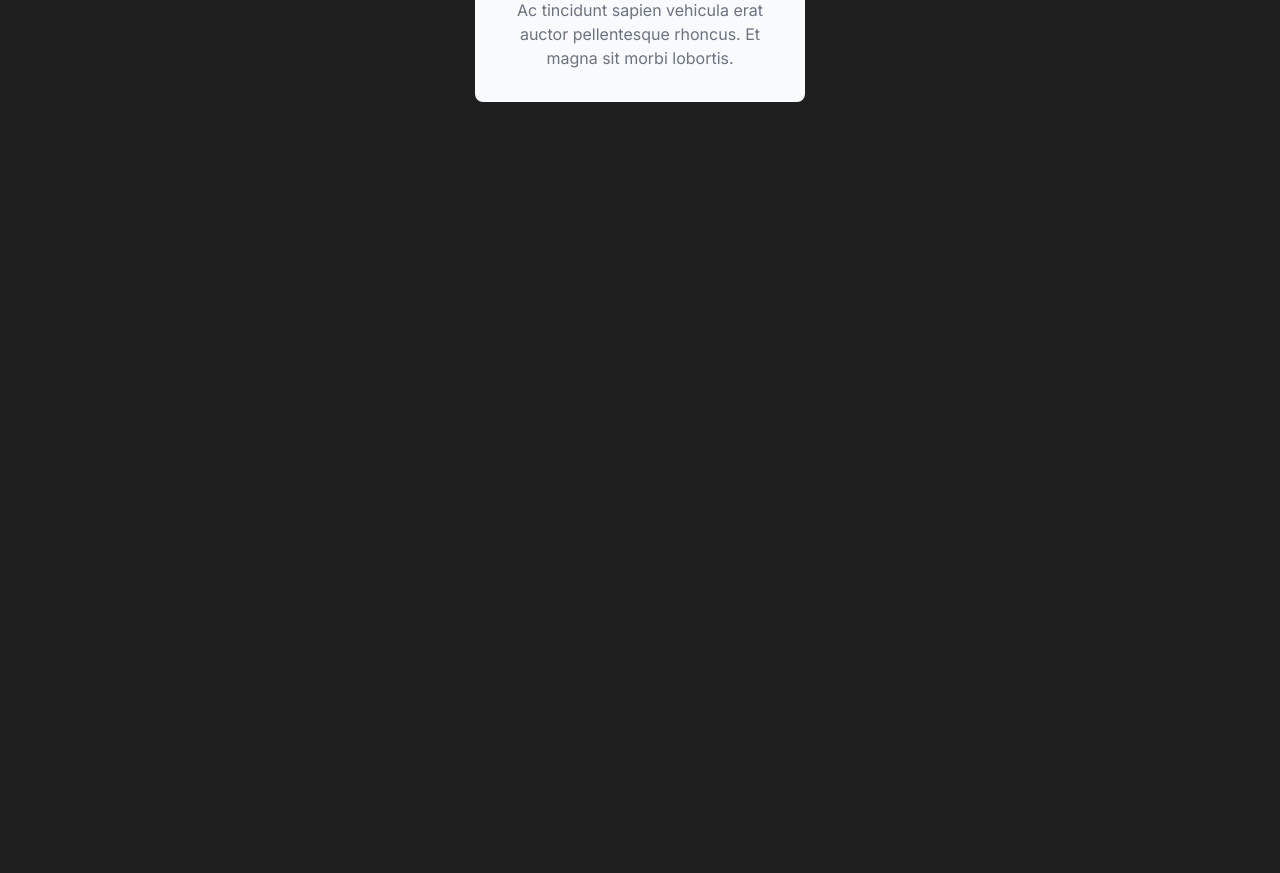
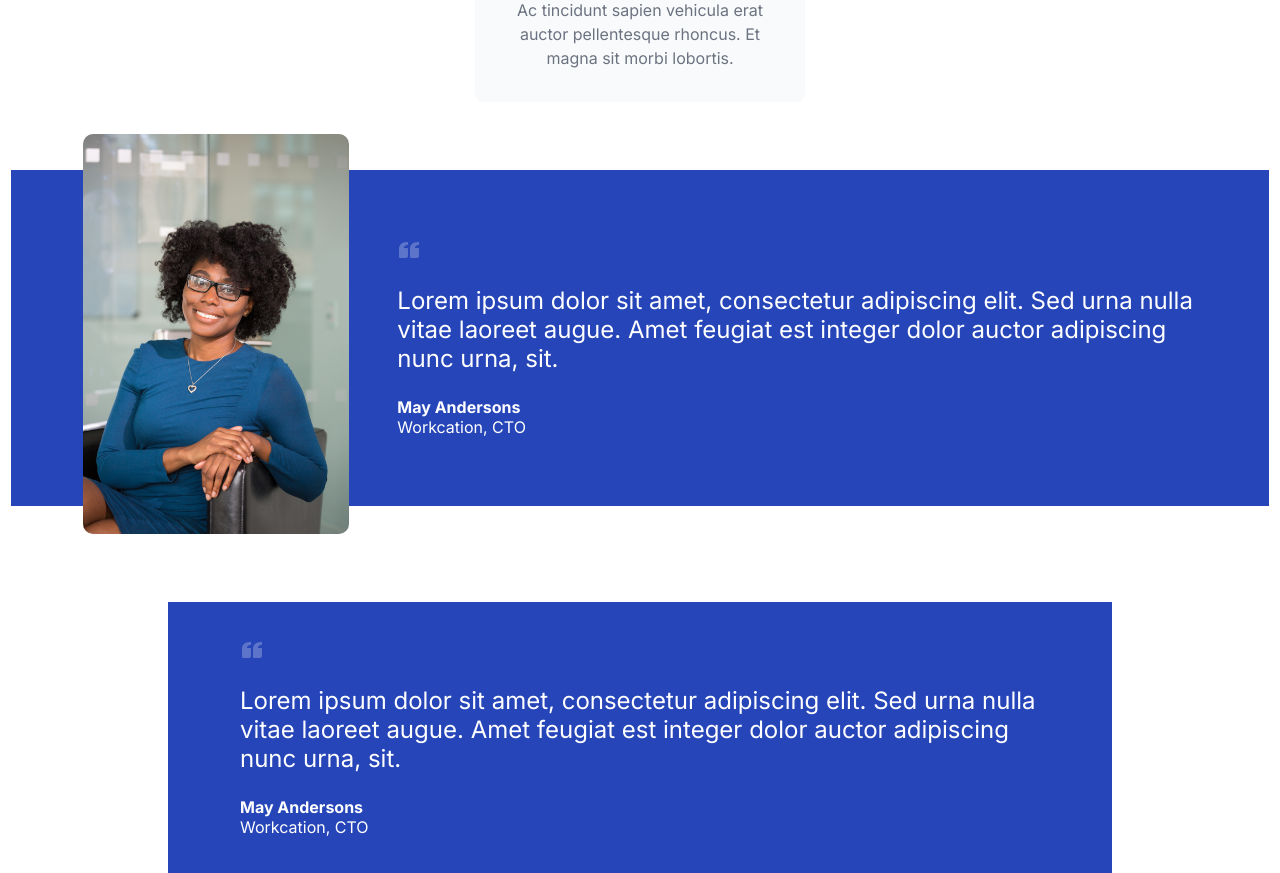
Before and after one commit to Jason-pixel425/componentLibrary, a React (Vite) app: page / in a window 1280 px wide. Shown: the part 1040-1913 px from the top of the page. Before the commit the page ends 1142 px from the top, so only its background shows below. Built offline with nearby package versions, Linux system fonts and the light colour scheme.

Commit message:
Finished Testimonial component
Just need to do documentation

```diff
--- a/components/Testimonial/Testimonial.jsx
+++ b/components/Testimonial/Testimonial.jsx
@@ -1,5 +1,27 @@
+import classnames from 'classnames'
+import { BiSolidQuoteLeft } from "react-icons/bi";
 
 
-export default function Testimonial() {
 
+import testImg from './testImage/testImage.jfif'
+
+export default function Testimonial({imgSrc,
+     imgAlt='',
+     personName='May Andersons',
+     personOccupation='Workcation, CTO',
+     children}) {
+        const classes = classnames('testimonial', 'testimonial-with-img')
+        return (
+            <div className={classes}>
+                {imgSrc && <img src={imgSrc} alt={imgAlt} />}
+                <div className='testimonial-text'>
+                    <BiSolidQuoteLeft color='#5C74CA' />
+                    <p>{children}</p>
+                    <div className='testimonial-footer'>
+                        <p className='testimonial-name'>{personName}</p>
+                        <p>{personOccupation}</p>
+                    </div>
+                </div>
+            </div>
+        )
 }
--- a/index.jsx
+++ b/index.jsx
@@ -6,6 +6,8 @@
 import Banner from './components/Banner/Banner.jsx'
 import Card from './components/Card/Card.jsx'
 import CardIcon from './components/Card/testIcon/Capture.png'
+import testImage from './components/Testimonial/testImage/testImage.jfif'
+import Testimonial from './components/Testimonial/Testimonial.jsx'
 import { FaTriangleExclamation } from "react-icons/fa6";
 import { IoWarningOutline } from "react-icons/io5";
 
@@ -39,8 +41,8 @@
     <Banner type='error' messageText='The spiders got you' ></Banner>
     <Banner type='info' messageText='There are spiders'></Banner>
     <Banner type='success' messageText='The spiders are gone' messageDesc='No spiders'></Banner>
-    <Banner type='warning' messageText='There are spiders here' messageDesc='Kill them'></Banner>
-    <Banner type='error' messageText='The spiders got you' messageDesc='You got got'></Banner>
+    <Banner type='warning' messageText='There are spiders here' messageDesc='Beware'></Banner>
+    <Banner type='error' messageText='The spiders got you' messageDesc='The spiders got you'></Banner>
     <Banner type='info' messageText='There are spiders' messageDesc='Amazing'></Banner>
 
     <br />
@@ -52,6 +54,13 @@
     <Card brandIcon={CardIcon}><a href='#'>Ac tincidunt sapien vehicula erat auctor pellentesque rhoncus. Et magna sit morbi lobortis.</a></Card>
     <Card brandIcon={CardIcon}>Ac tincidunt sapien vehicula erat auctor pellentesque rhoncus. Et magna sit morbi lobortis.</Card>
     </div>
+
+    <br />
+    {/* <Testimonial></Testimonial> */}
+    <Testimonial imgSrc={testImage}>
+    Lorem ipsum dolor sit amet, consectetur adipiscing elit. Sed urna nulla vitae laoreet augue. Amet feugiat est integer dolor auctor adipiscing nunc urna, sit.
+    </Testimonial>
+    <Testimonial>Lorem ipsum dolor sit amet, consectetur adipiscing elit. Sed urna nulla vitae laoreet augue. Amet feugiat est integer dolor auctor adipiscing nunc urna, sit.</Testimonial>
     </>
   )
 }
--- a/style.css
+++ b/style.css
@@ -3,7 +3,7 @@
 }
 
 body {
-    background-color: #1F1F1F;
+    /* background-color: #1F1F1F; */
     height: 100vh;
     margin: 0;
     padding: 10px;
@@ -311,3 +311,62 @@
         width: 100%;
     }
 }
+
+/* Testimonial */
+
+.testimonial {
+    position: relative;
+    display: flex;
+    align-items: center;
+    justify-content: center;
+    font-size: 1.5rem;
+    background-color: #2545B8;
+    padding: 1.5em 3em;
+    margin: 2em 0;
+    gap: 2em;
+    color: #FFF;
+}
+
+
+
+.testimonial-with-img >  img {
+    max-width: 384px;
+   max-height: 400px;
+   object-fit: cover;
+   border-radius: 10px;
+   margin: -4.5rem 0 -4rem 0;
+   flex-shrink: 1;
+
+}
+
+.testimonial-with-img > .testimonial-text {
+    display: flex;
+    flex-direction: column;
+    max-width: 800px;
+}
+
+.testimonial-with-img > .testimonial-text > .testimonial-footer {
+    font-size: 1rem;
+}
+
+.testimonial-with-img > .testimonial-text > .testimonial-footer > p {
+    margin: 0;
+}
+
+.testimonial-with-img > .testimonial-text > .testimonial-footer > .testimonial-name {
+    font-weight: bold;
+}
+
+@media (max-width: 768px){
+    .testimonial {
+        flex-direction: column;
+        margin: 5em 0 0 0;
+        padding: 2em;
+    }
+
+    .testimonial-with-img > img {
+        margin: -6em 0 -1.5em 0;
+        width: 100%;
+        height: 206px;
+    }
+}
```
